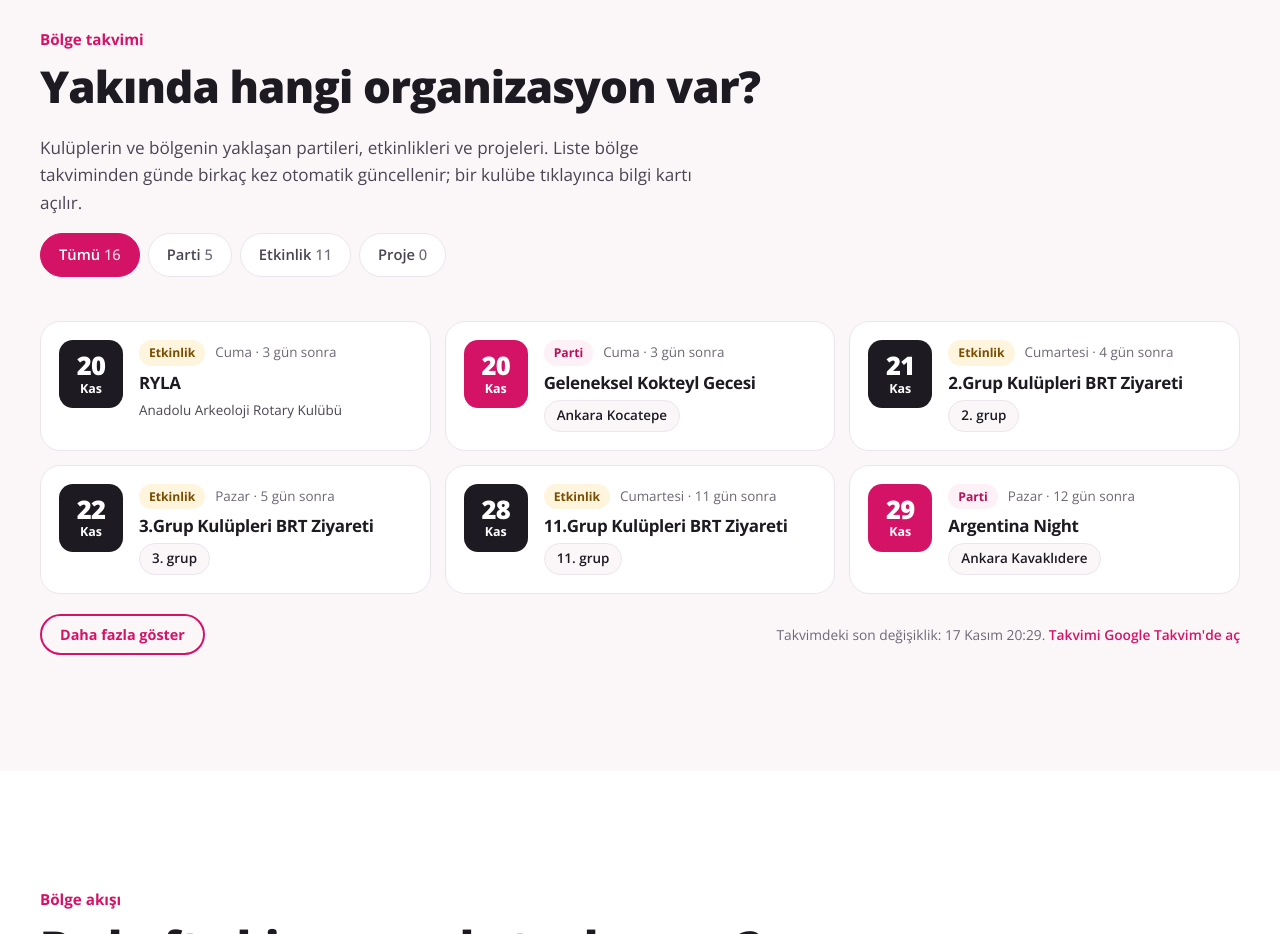
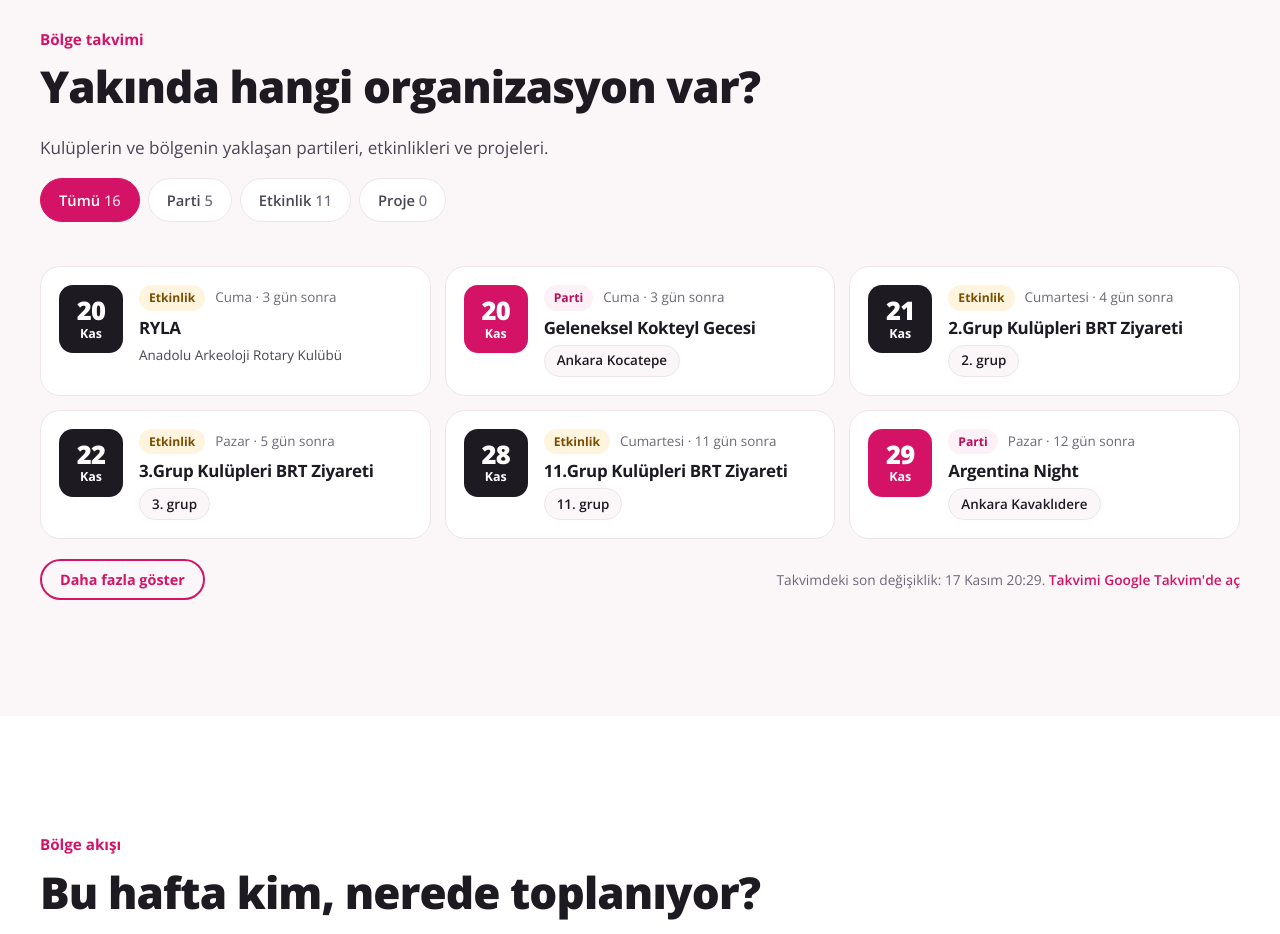
Before and after one commit to cankilicaslan/rotaract2430, a plain HTML site: page index.html in a window 1280 px wide. Shown: the part 3160-4094 px from the top of the page. Drawn offline with nearby package versions, Linux system fonts and the light colour scheme.

Commit message:
Yakında panelinin açıklamasını kısalt
Co-Authored-By: Claude Opus 5.5 <noreply@anthropic.com>

```diff
--- a/index.html
+++ b/index.html
@@ -146,7 +146,7 @@
         <div>
           <p class="eyebrow">Bölge takvimi</p>
           <h2>Yakında hangi organizasyon var?</h2>
-          <p class="section-lead">Kulüplerin ve bölgenin yaklaşan partileri, etkinlikleri ve projeleri. Liste bölge takviminden günde birkaç kez otomatik güncellenir; bir kulübe tıklayınca bilgi kartı açılır.</p>
+          <p class="section-lead">Kulüplerin ve bölgenin yaklaşan partileri, etkinlikleri ve projeleri.</p>
         </div>
         <div class="ev-filters" id="evFilters" role="group" aria-label="Türe göre filtrele">
           <button type="button" class="ev-chip" data-tur="" aria-pressed="true">Tümü<span class="n"></span></button>
```
Also changed, not shown: en/index.html (+1 -1 lines).
